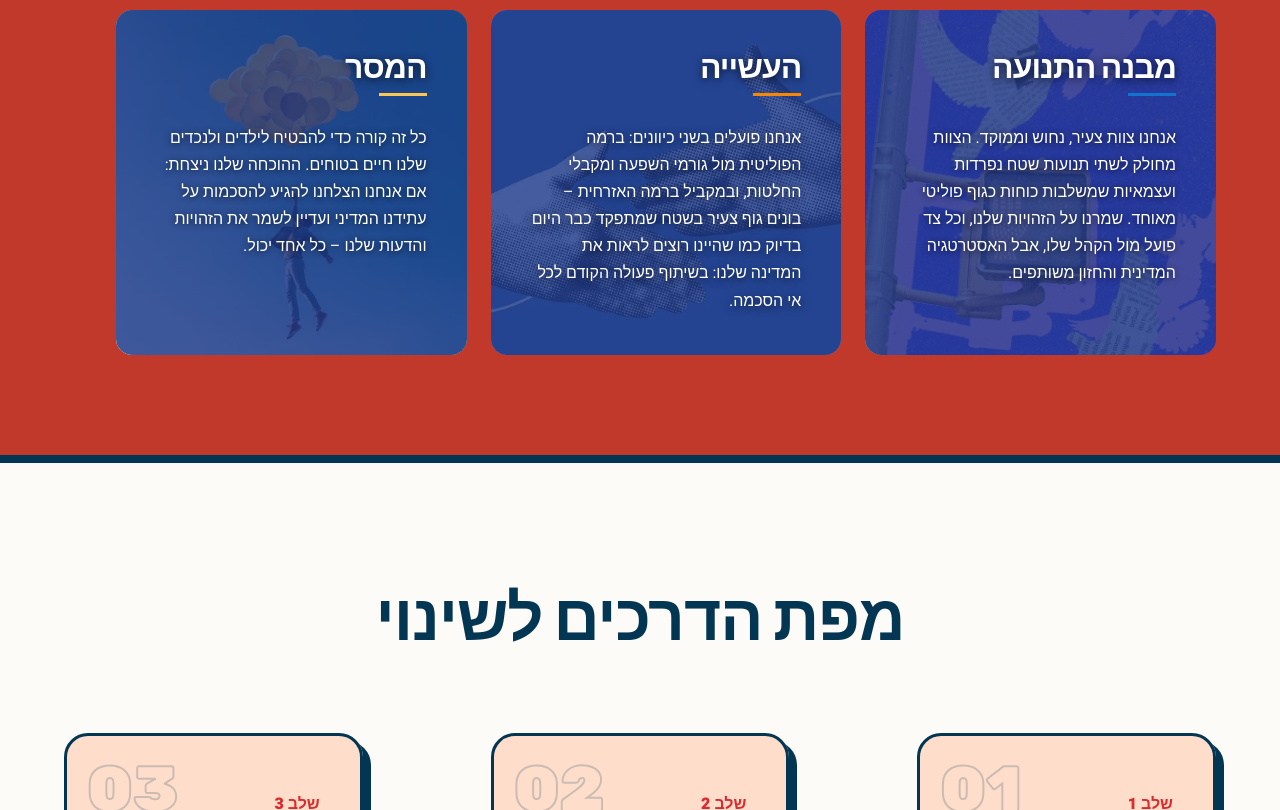
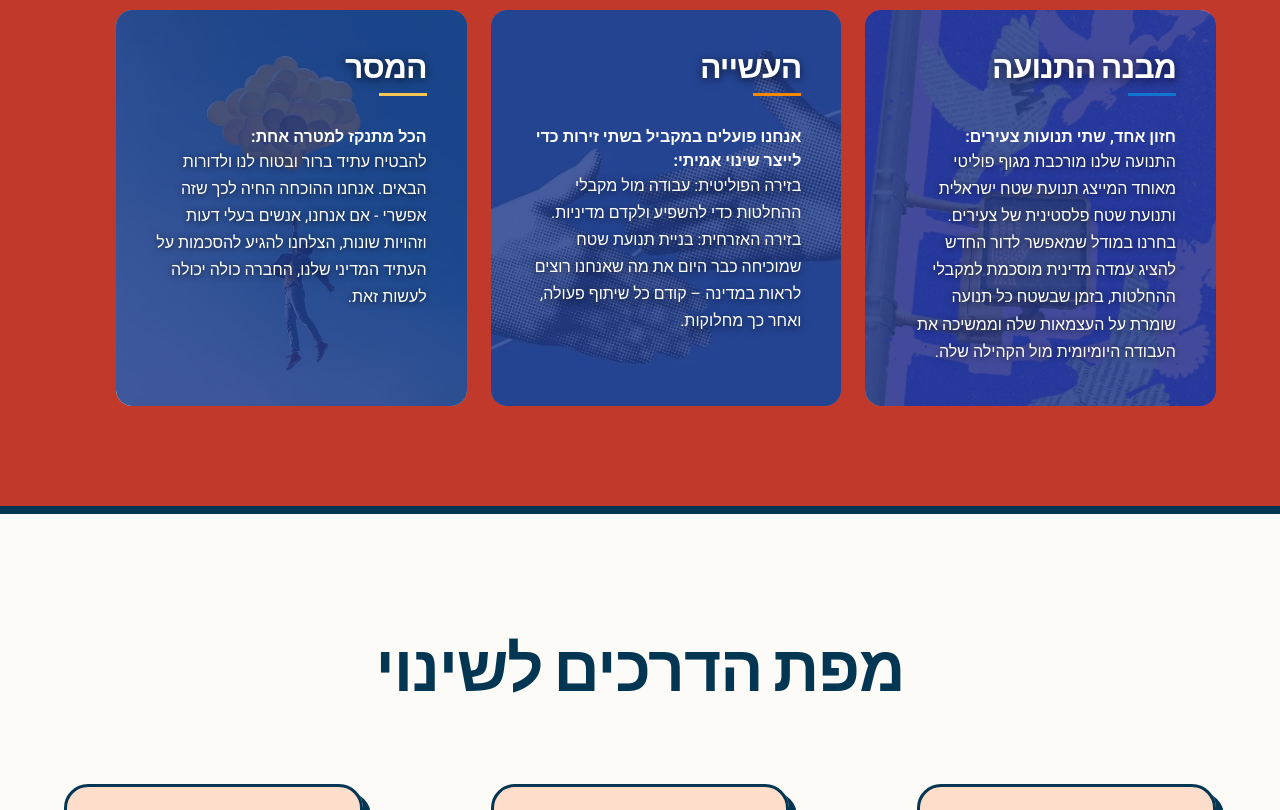
Before and after one commit to atidfed/atidfed.github.io, a website: page index.html in a window 1280 px wide. Shown: the part 1180-1990 px from the top of the page. Drawn offline with Linux system fonts and the light colour scheme.

Commit message:
update about section message cards with subtitles and revised content
Co-Authored-By: Claude Sonnet 4.6 <noreply@anthropic.com>

```diff
--- a/index.html
+++ b/index.html
@@ -60,19 +60,22 @@
                 <div class="message-card message-card--bg-street">
                     <h3 class="message-card__title message-card__title--blue">מבנה התנועה</h3>
                     <div class="message-card__body">
-                        <p>אנחנו צוות צעיר, נחוש וממוקד. הצוות מחולק לשתי תנועות שטח נפרדות ועצמאיות שמשלבות כוחות כגוף פוליטי מאוחד. שמרנו על הזהויות שלנו, וכל צד פועל מול הקהל שלו, אבל האסטרטגיה המדינית והחזון משותפים.</p>
+                        <h4>חזון אחד, שתי תנועות צעירים:</h4>
+                        <p>התנועה שלנו מורכבת מגוף פוליטי מאוחד המייצג תנועת שטח ישראלית ותנועת שטח פלסטינית של צעירים. בחרנו במודל שמאפשר לדור החדש להציג עמדה מדינית מוסכמת למקבלי ההחלטות, בזמן שבשטח כל תנועה שומרת על העצמאות שלה וממשיכה את העבודה היומיומית מול הקהילה שלה.</p>
                     </div>
                 </div>
                 <div class="message-card message-card--bg-doing">
                     <h3 class="message-card__title message-card__title--orange">העשייה</h3>
                     <div class="message-card__body">
-                        <p>אנחנו פועלים בשני כיוונים:  ברמה הפוליטית מול גורמי השפעה ומקבלי החלטות, ובמקביל ברמה האזרחית – בונים גוף צעיר בשטח שמתפקד כבר היום בדיוק כמו שהיינו רוצים לראות את המדינה שלנו: בשיתוף פעולה הקודם לכל אי הסכמה.</p>
+                        <h4>אנחנו פועלים במקביל בשתי זירות כדי לייצר שינוי אמיתי:</h4>
+                        <p>בזירה הפוליטית: עבודה מול מקבלי ההחלטות כדי להשפיע ולקדם מדיניות.<br>בזירה האזרחית: בניית תנועת שטח שמוכיחה כבר היום את מה שאנחנו רוצים לראות במדינה – קודם כל שיתוף פעולה, ואחר כך מחלוקות.</p>
                     </div>
                 </div>
                 <div class="message-card message-card--bg-balloons">
                     <h3 class="message-card__title">המסר</h3>
                     <div class="message-card__body">
-                        <p>כל זה קורה כדי להבטיח לילדים ולנכדים שלנו חיים בטוחים. ההוכחה שלנו ניצחת: אם אנחנו הצלחנו להגיע להסכמות על עתידנו המדיני ועדיין לשמר את הזהויות והדעות שלנו – כל אחד יכול.</p>
+                        <h4>הכל מתנקז למטרה אחת:</h4>
+                        <p>להבטיח עתיד ברור ובטוח לנו ולדורות הבאים. אנחנו ההוכחה החיה לכך שזה אפשרי - אם אנחנו, אנשים בעלי דעות וזהויות שונות, הצלחנו להגיע להסכמות על העתיד המדיני שלנו, החברה כולה יכולה לעשות זאת.</p>
                     </div>
                 </div>
             </div>
```
